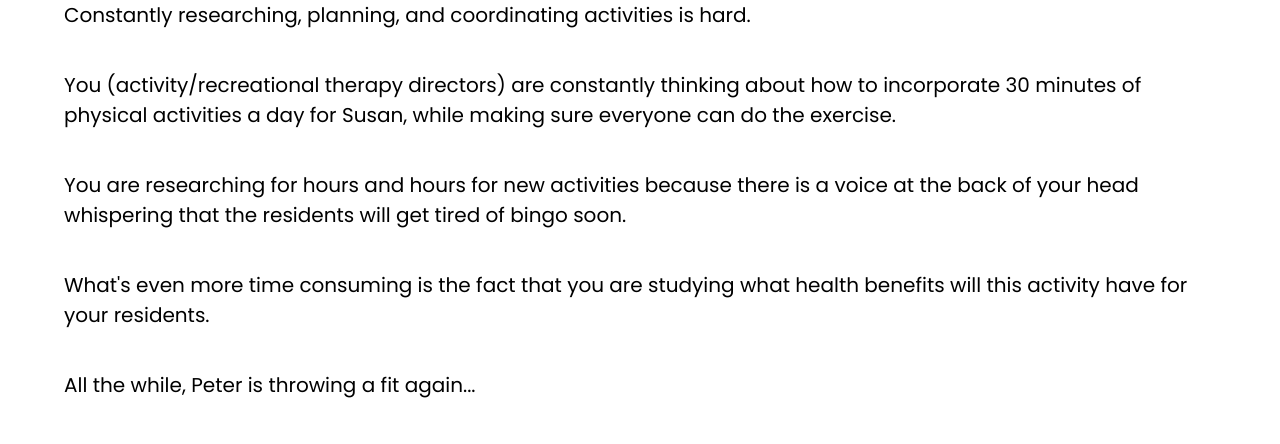
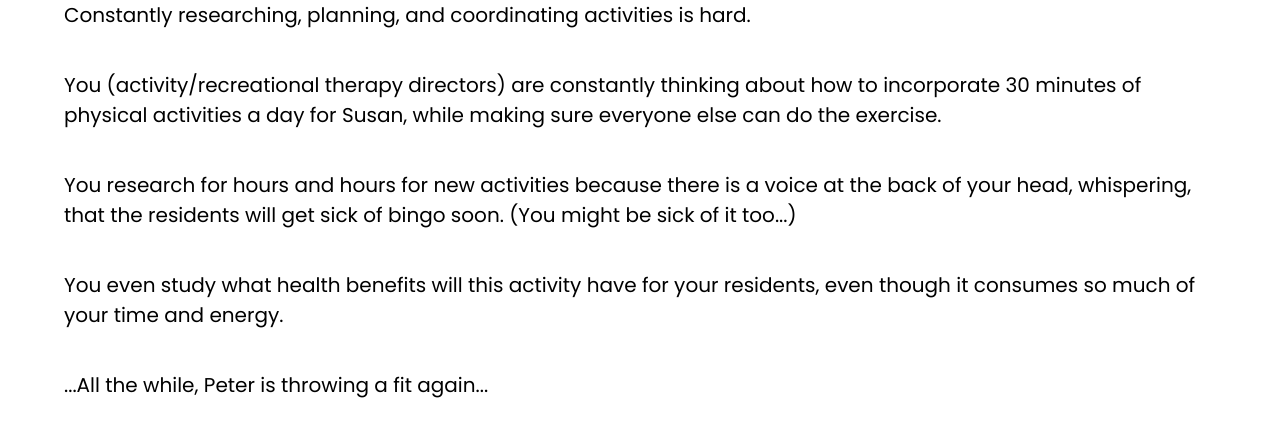
Before and after one commit to benyoo5222/Jane-website, a React (Create React App) app in the folder website/: page /why-jane in a window 1280 px wide. Shown: the part 630-1074 px from the top of the page. Built offline with nearby package versions, Linux system fonts and the light colour scheme.

Commit message:
Final review done

```diff
--- a/website/src/Components/Hero-Section/HeroSection.js
+++ b/website/src/Components/Hero-Section/HeroSection.js
@@ -28,8 +28,8 @@ const HeroSection = ({ handleMenu }) => {
           Lover of Music with 40+ years of experience in Piano & Singing
         </h1>
         <h2 className="hero-section-text-subheadline-large-display">
-          If you are looking to entertain your residents at your nursing home or
-          at your retirement home, book Jane today!
+          If you are looking to entertain your residents at your retirement
+          home, book Jane today!
         </h2>
 
         <ActionButton
--- a/website/src/Components/Why-Jane/WhyJane.js
+++ b/website/src/Components/Why-Jane/WhyJane.js
@@ -52,18 +52,19 @@ const WhyJane = () => {
           <p>
             You (activity/recreational therapy directors) are constantly
             thinking about how to incorporate 30 minutes of physical activities
-            a day for Susan, while making sure everyone can do the exercise.
+            a day for Susan, while making sure everyone else can do the
+            exercise.
           </p>
           <p>
-            You are researching for hours and hours for new activities because
-            there is a voice at the back of your head whispering that the
-            residents will get tired of bingo soon.
+            You research for hours and hours for new activities because there is
+            a voice at the back of your head, whispering, that the residents
+            will get sick of bingo soon. (You might be sick of it too...)
           </p>
           <p>
-            What's even more time consuming is the fact that you are studying
-            what health benefits will this activity have for your residents.
+            You even study what health benefits will this activity have for your
+            residents, even though it consumes so much of your time and energy.
           </p>
-          <p>All the while, Peter is throwing a fit again...</p>
+          <p>...All the while, Peter is throwing a fit again...</p>
           <p>
             We understand that you can be underappreciated at times compared to
             how much work is involved.
```
